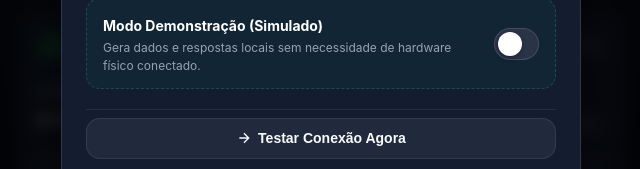
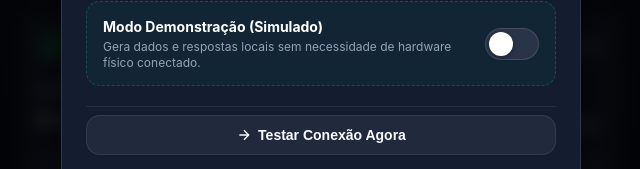
Before and after one commit to Tulio713645/smart-estufa-web-app, a plain HTML site: page index.html in a window 1280 px wide. Both pictures are taken after a click on the button 940 px from the left and 34 px from the top of the page. Shown: the part 412-581 px from the top of the page, 319-959 px from the left. Drawn offline with Linux system fonts and the light colour scheme; no server answers.

Commit message:
fix: corrige largura e tamanho do fundo do switch do modo simulacao

```diff
--- a/index.html
+++ b/index.html
@@ -342,14 +342,16 @@
         <!-- Modo Demonstração / Simulação -->
         <div class="form-group simulation-group">
           <div class="sim-toggle-row">
-            <div>
+            <div class="sim-toggle-text">
               <span class="sim-toggle-title">Modo Demonstração (Simulado)</span>
               <p class="sim-toggle-desc">Gera dados e respostas locais sem necessidade de hardware físico conectado.</p>
             </div>
-            <label class="switch" for="simulationToggle">
-              <input type="checkbox" id="simulationToggle" aria-label="Ativar modo simulação">
-              <span class="slider round"></span>
-            </label>
+            <div class="sim-switch-wrapper">
+              <label class="switch" for="simulationToggle">
+                <input type="checkbox" id="simulationToggle" aria-label="Ativar modo simulação">
+                <span class="slider round"></span>
+              </label>
+            </div>
           </div>
         </div>
 
--- a/style.css
+++ b/style.css
@@ -794,7 +794,10 @@ body {
   position: relative;
   display: inline-block;
   width: 54px;
+  min-width: 54px;
   height: 32px;
+  min-height: 32px;
+  flex-shrink: 0;
 }
 
 .switch input {
@@ -1065,16 +1068,29 @@ input:checked + .slider:before {
   gap: 1rem;
 }
 
+.sim-toggle-text {
+  flex: 1;
+  min-width: 0;
+}
+
+.sim-switch-wrapper {
+  flex-shrink: 0;
+  display: flex;
+  align-items: center;
+}
+
 .sim-toggle-title {
   font-size: 0.875rem;
   font-weight: 700;
   color: #ffffff;
+  display: block;
 }
 
 .sim-toggle-desc {
   font-size: 0.75rem;
   color: var(--text-muted);
   margin-top: 2px;
+  line-height: 1.35;
 }
 
 /* Seção de Teste de Conexão */
```
